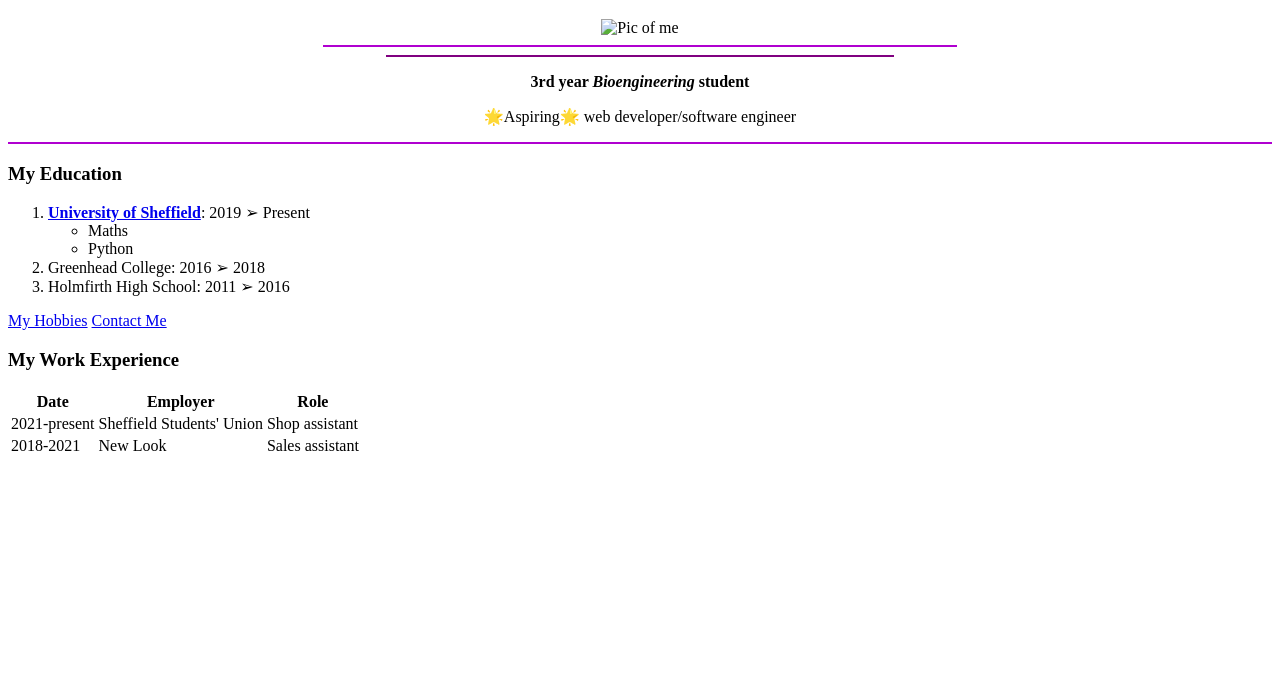
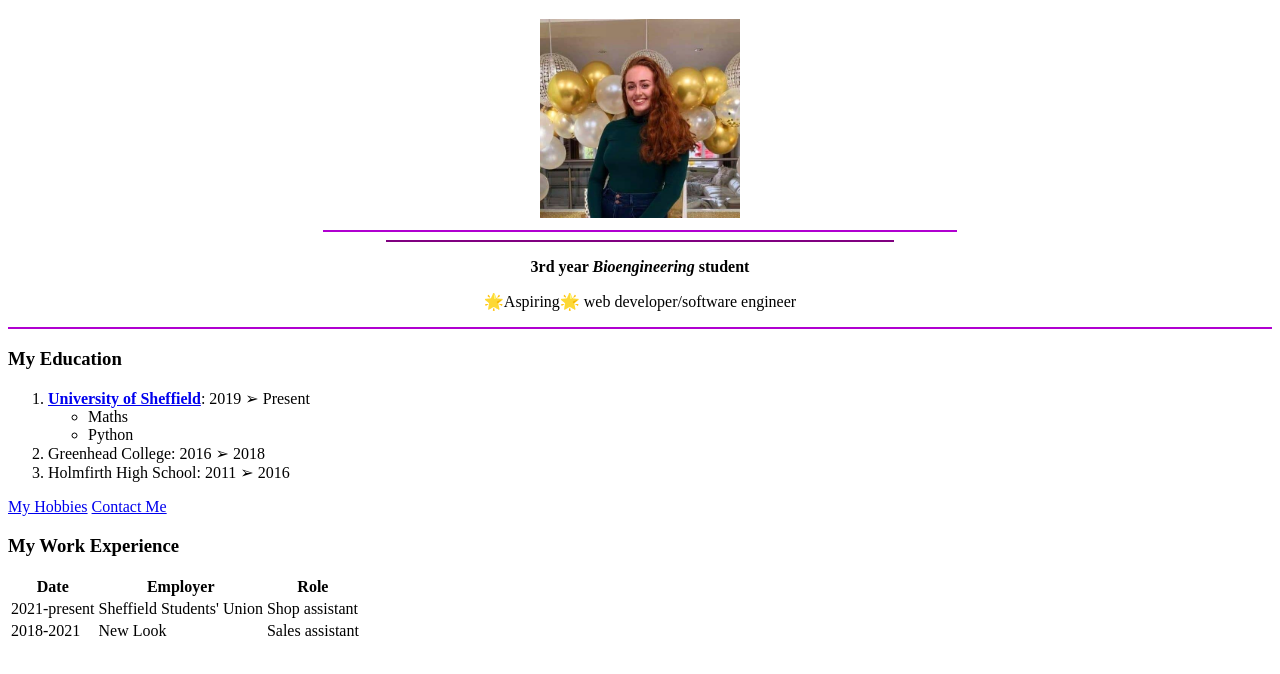
Before and after one commit to leahcarver00/CV, a plain HTML site: page index.html in a window 1280 px wide. Shown: the part 70-744 px from the top of the page. Drawn offline with Linux system fonts and the light colour scheme.

Commit message:
Update index.html

```diff
--- a/index.html
+++ b/index.html
@@ -11,7 +11,7 @@
 <body>
   <center>
     <h1>Leah Carver 리ᅌᅡ</h1>
-    <img src="images/FB profile pic.jpg" alt="Pic of me" width="200px" />
+    <img src="FB profile pic.jpg" alt="Pic of me" width="200px" />
     <hr width="50%" color="burgundy"/>
     <hr width="40%" color="purple"/>
     <p><strong>3rd year <em>Bioengineering</em> student</strong></p
```
